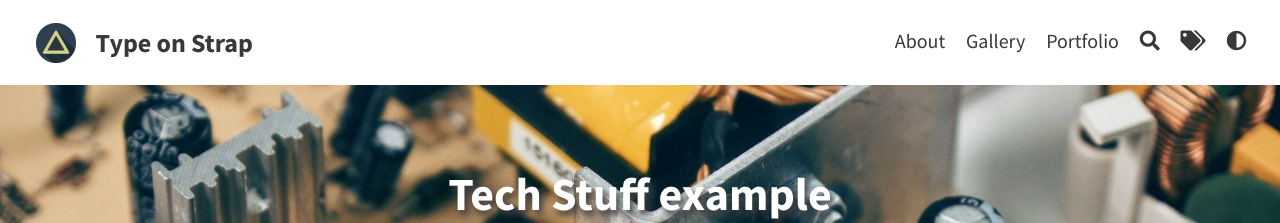
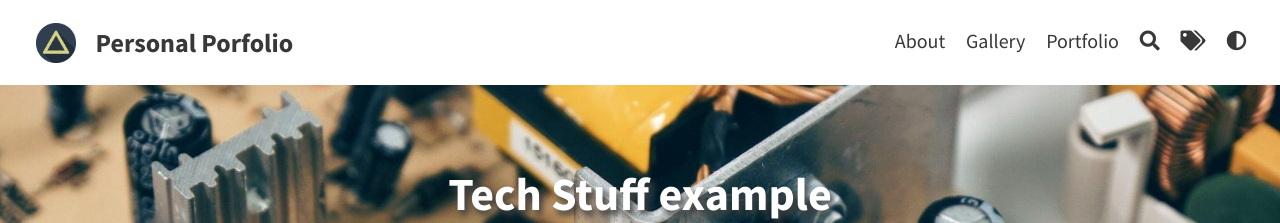
Before and after one commit to Luckyaden/personal_portfolio, a Jekyll site: the page built from _posts/2013-11-02-Tech-stuff-example.md, in a window 1280 px wide. Shown: the top 223 px of the page. Built offline with Jekyll 4.4.1, drawn with Linux system fonts in a browser that asks for light colours; some of the changed text lies outside the part shown.

Commit message:
Change in configi

```diff
--- a/_config.yml
+++ b/_config.yml
@@ -1,9 +1,9 @@
 # SITE CONFIGURATION
-baseurl: "/Type-on-Strap"
-url: "https://sylhare.github.io"
+baseurl: "/personal_portfolio"
+url: "https://luckyaden.github.io"
 
 # THEME-SPECIFIC CONFIGURATION
-title: Type on Strap                                    # site's title
+title: Personal Porfolio                              # site's title
 description: "A website with blog posts and pages"      # used by search engines
 avatar: assets/img/triangle.png                         # Empty for no avatar in navbar
 favicon: assets/favicon.ico                             # Icon displayed in the tab
```
